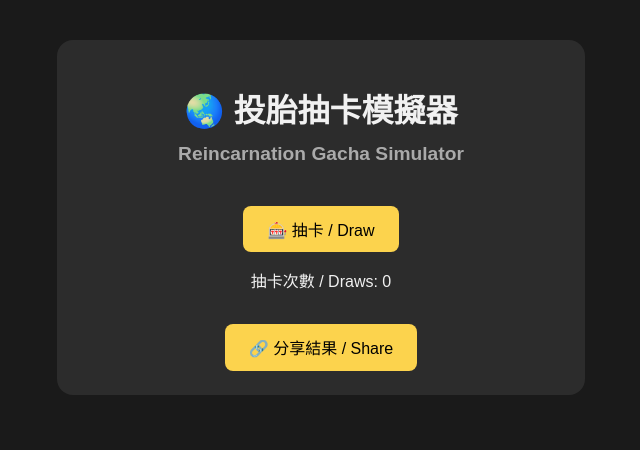
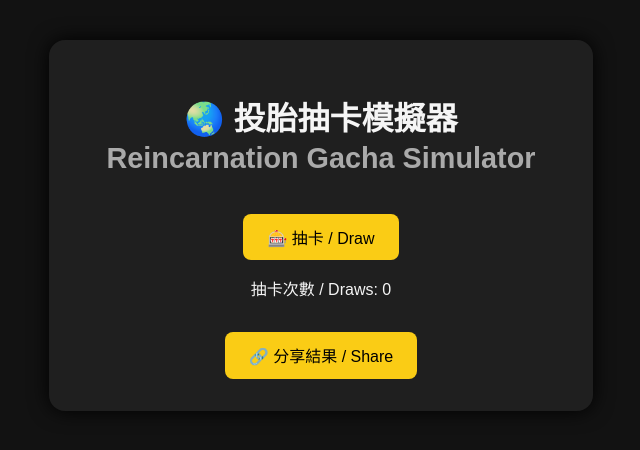
Before and after one commit to JoemanJP/reincarnation-gacha, a plain HTML site: page index.html in a window 1280 px wide. Shown: the whole page, without its empty margins (319-959 px from the left). Drawn offline with Linux system fonts and the light colour scheme.

Commit message:
Update style.css

```diff
--- a/style.css
+++ b/style.css
@@ -1,23 +1,25 @@
 body {
   font-family: sans-serif;
-  background: #1a1a1a;
-  color: #f1f1f1;
+  background: #121212;
+  color: #f5f5f5;
   text-align: center;
   padding: 2em;
 }
 .container {
   max-width: 480px;
   margin: auto;
-  background: #2c2c2c;
-  padding: 1.5em;
+  background: #1f1f1f;
+  padding: 2em;
   border-radius: 16px;
+  box-shadow: 0 0 20px #000;
 }
-h1 .subtitle {
-  font-size: 0.6em;
+.subtitle {
+  font-size: 0.9em;
   color: #aaa;
+  margin-bottom: 1em;
 }
 .card {
-  background: #3a3a3a;
+  background: #2c2c2c;
   padding: 1em;
   border-radius: 12px;
   margin: 1em 0;
@@ -25,6 +27,7 @@ h1 .subtitle {
 .flag {
   width: 80px;
   height: auto;
+  margin: 0.5em 0;
 }
 .hidden {
   display: none;
@@ -34,13 +37,13 @@ button {
   margin-top: 1em;
   font-size: 1em;
   border: none;
-  background: #fcd34d;
+  background: #facc15;
   color: black;
   border-radius: 8px;
   cursor: pointer;
 }
 button:hover {
-  background: #fbbf24;
+  background: #eab308;
 }
 .share {
   margin-top: 1em;
```
